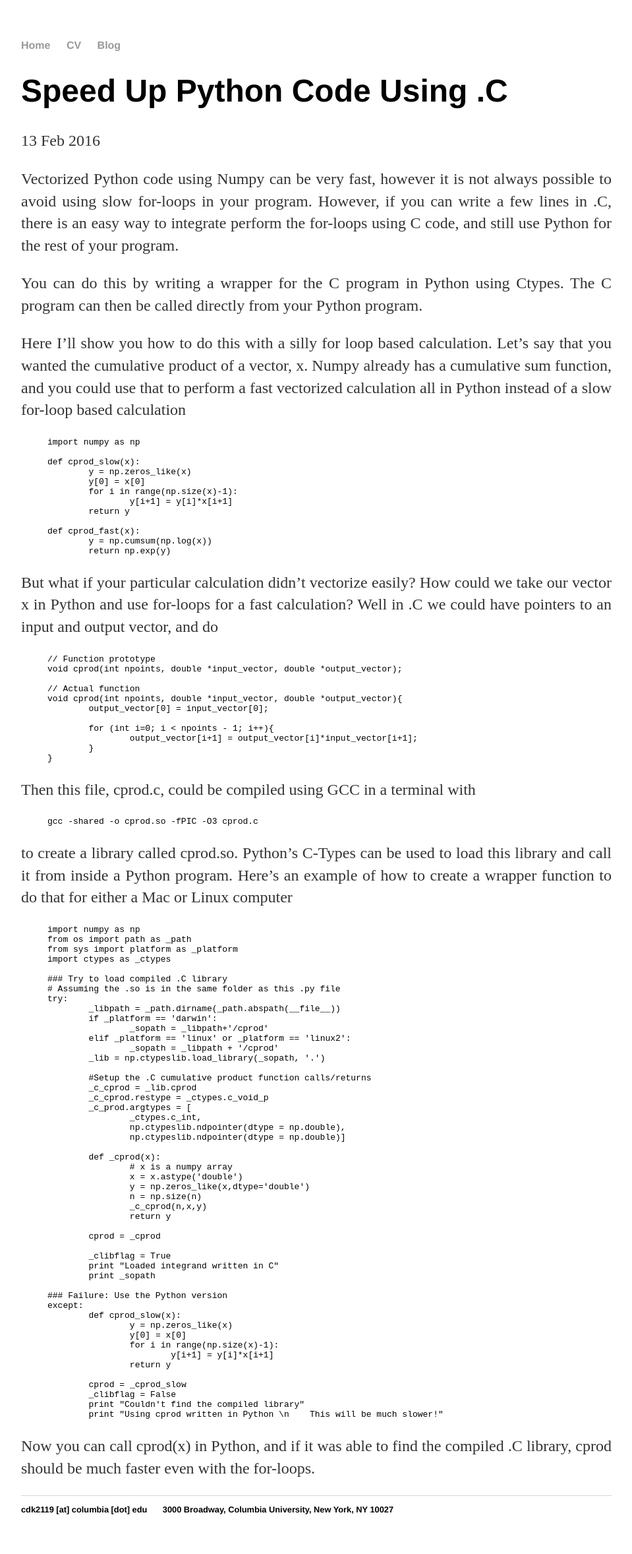
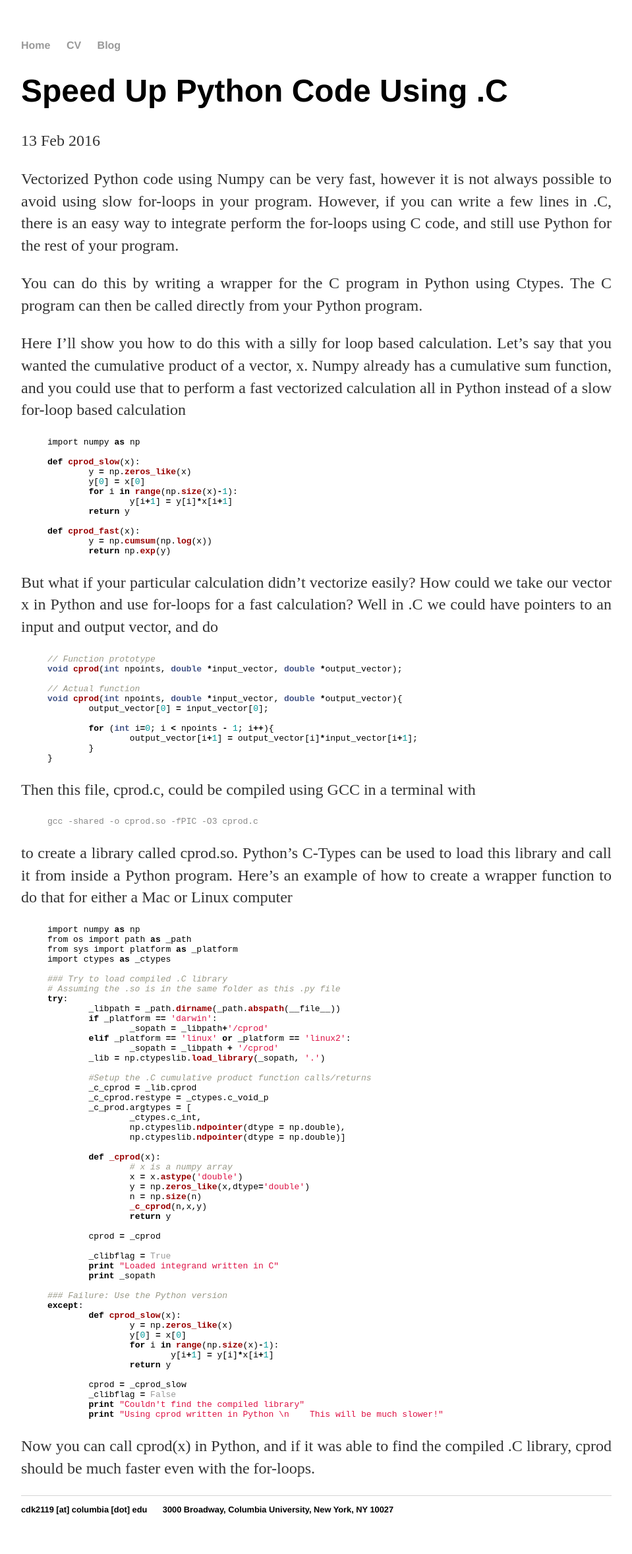
Before and after one commit to ckinzthompson/ckinzthompson.github.io, a Jekyll site: the page built from _posts/2016-02-13-Fast-Python-With-C.md, in a window 1280 px wide. Shown: the whole page at 66% size, without its empty margins (160-1119 px from the left). Built offline with Jekyll 4.4.1, drawn with Linux system fonts in a browser that asks for light colours.

Commit message:
Update main.css

```diff
--- a/css/main.css
+++ b/css/main.css
@@ -49,3 +49,65 @@
 ul.posts li {
     list-style: none;
 }
+
+
+.highlight  { background: #ffffff; }
+.highlight .c { color: #999988; font-style: italic } /* Comment */
+.highlight .err { color: #a61717; background-color: #e3d2d2 } /* Error */
+.highlight .k { font-weight: bold } /* Keyword */
+.highlight .o { font-weight: bold } /* Operator */
+.highlight .cm { color: #999988; font-style: italic } /* Comment.Multiline */
+.highlight .cp { color: #999999; font-weight: bold } /* Comment.Preproc */
+.highlight .c1 { color: #999988; font-style: italic } /* Comment.Single */
+.highlight .cs { color: #999999; font-weight: bold; font-style: italic } /* Comment.Special */
+.highlight .gd { color: #000000; background-color: #ffdddd } /* Generic.Deleted */
+.highlight .gd .x { color: #000000; background-color: #ffaaaa } /* Generic.Deleted.Specific */
+.highlight .ge { font-style: italic } /* Generic.Emph */
+.highlight .gr { color: #aa0000 } /* Generic.Error */
+.highlight .gh { color: #999999 } /* Generic.Heading */
+.highlight .gi { color: #000000; background-color: #ddffdd } /* Generic.Inserted */
+.highlight .gi .x { color: #000000; background-color: #aaffaa } /* Generic.Inserted.Specific */
+.highlight .go { color: #888888 } /* Generic.Output */
+.highlight .gp { color: #555555 } /* Generic.Prompt */
+.highlight .gs { font-weight: bold } /* Generic.Strong */
+.highlight .gu { color: #aaaaaa } /* Generic.Subheading */
+.highlight .gt { color: #aa0000 } /* Generic.Traceback */
+.highlight .kc { font-weight: bold } /* Keyword.Constant */
+.highlight .kd { font-weight: bold } /* Keyword.Declaration */
+.highlight .kp { font-weight: bold } /* Keyword.Pseudo */
+.highlight .kr { font-weight: bold } /* Keyword.Reserved */
+.highlight .kt { color: #445588; font-weight: bold } /* Keyword.Type */
+.highlight .m { color: #009999 } /* Literal.Number */
+.highlight .s { color: #d14 } /* Literal.String */
+.highlight .na { color: #008080 } /* Name.Attribute */
+.highlight .nb { color: #0086B3 } /* Name.Builtin */
+.highlight .nc { color: #445588; font-weight: bold } /* Name.Class */
+.highlight .no { color: #008080 } /* Name.Constant */
+.highlight .ni { color: #800080 } /* Name.Entity */
+.highlight .ne { color: #990000; font-weight: bold } /* Name.Exception */
+.highlight .nf { color: #990000; font-weight: bold } /* Name.Function */
+.highlight .nn { color: #555555 } /* Name.Namespace */
+.highlight .nt { color: #000080 } /* Name.Tag */
+.highlight .nv { color: #008080 } /* Name.Variable */
+.highlight .ow { font-weight: bold } /* Operator.Word */
+.highlight .w { color: #bbbbbb } /* Text.Whitespace */
+.highlight .mf { color: #009999 } /* Literal.Number.Float */
+.highlight .mh { color: #009999 } /* Literal.Number.Hex */
+.highlight .mi { color: #009999 } /* Literal.Number.Integer */
+.highlight .mo { color: #009999 } /* Literal.Number.Oct */
+.highlight .sb { color: #d14 } /* Literal.String.Backtick */
+.highlight .sc { color: #d14 } /* Literal.String.Char */
+.highlight .sd { color: #d14 } /* Literal.String.Doc */
+.highlight .s2 { color: #d14 } /* Literal.String.Double */
+.highlight .se { color: #d14 } /* Literal.String.Escape */
+.highlight .sh { color: #d14 } /* Literal.String.Heredoc */
+.highlight .si { color: #d14 } /* Literal.String.Interpol */
+.highlight .sx { color: #d14 } /* Literal.String.Other */
+.highlight .sr { color: #009926 } /* Literal.String.Regex */
+.highlight .s1 { color: #d14 } /* Literal.String.Single */
+.highlight .ss { color: #990073 } /* Literal.String.Symbol */
+.highlight .bp { color: #999999 } /* Name.Builtin.Pseudo */
+.highlight .vc { color: #008080 } /* Name.Variable.Class */
+.highlight .vg { color: #008080 } /* Name.Variable.Global */
+.highlight .vi { color: #008080 } /* Name.Variable.Instance */
+.highlight .il { color: #009999 } /* Literal.Number.Integer.Long */
```
